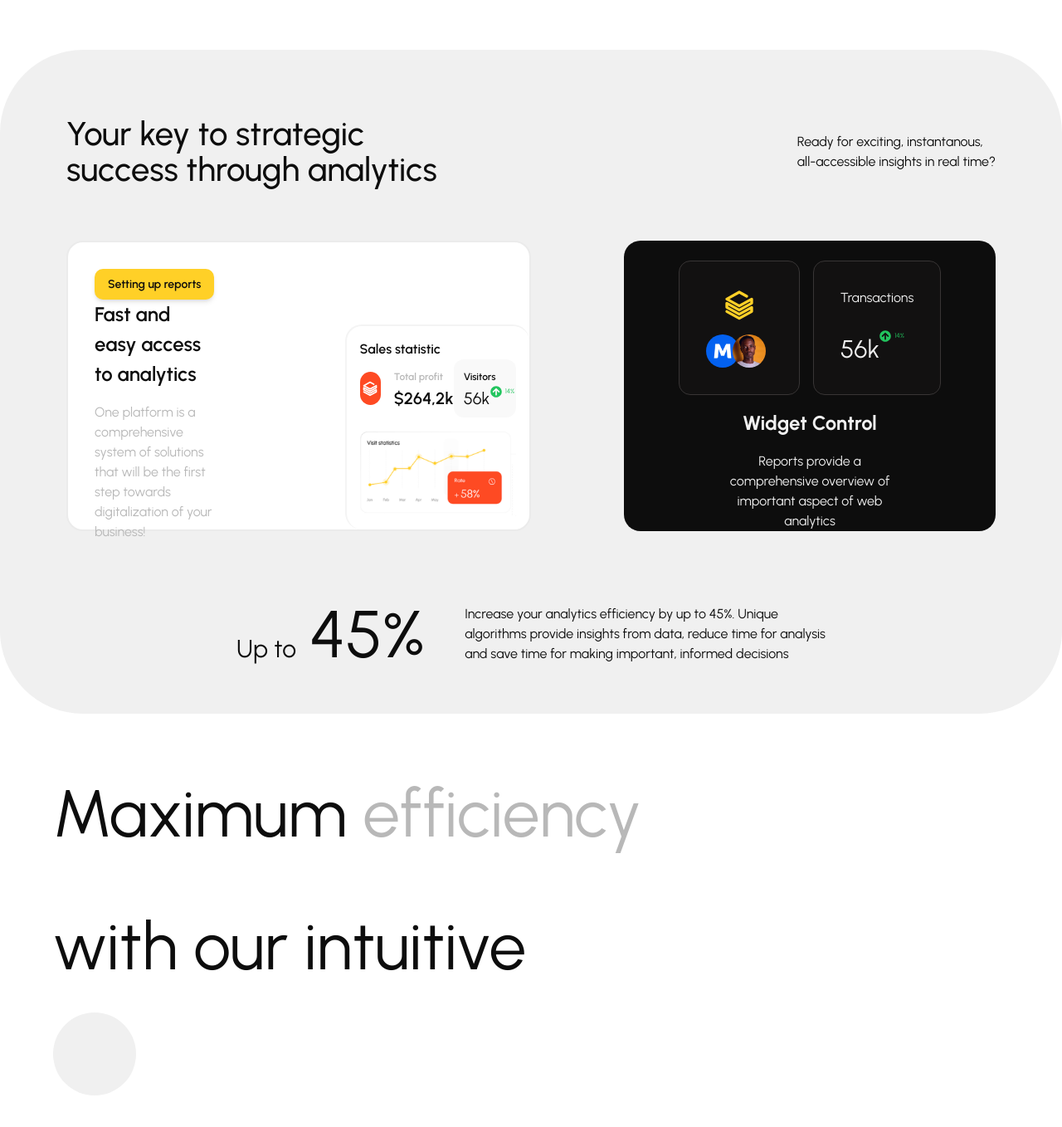
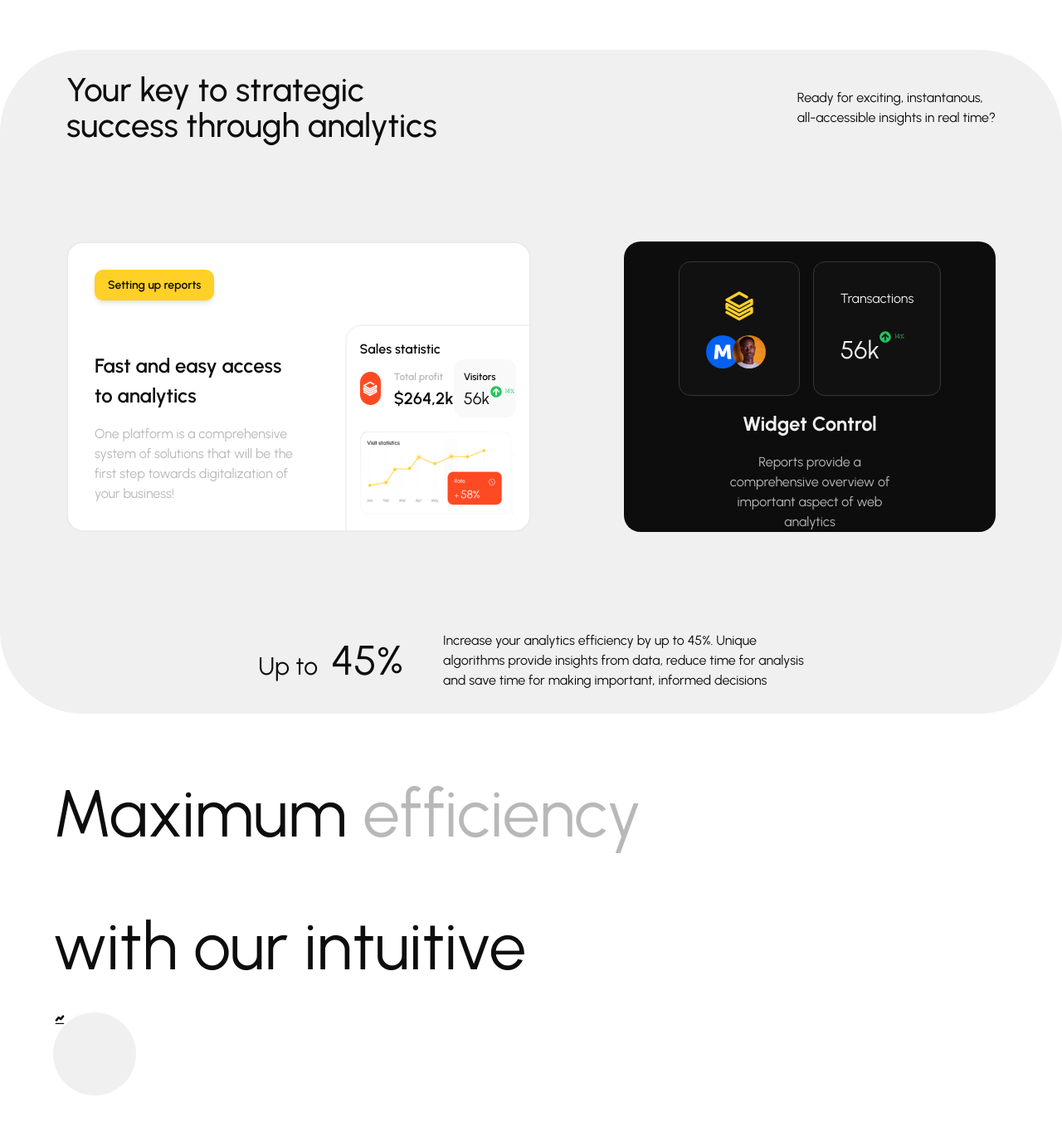
Before and after one commit to dejiborewa/moniepoint, a React (Vite) app: page / in a window 1280 px wide. Shown: the part 756-2114 px from the top of the page at 83% size. Built offline with nearby package versions, Linux system fonts and the light colour scheme.

Commit message:
fix: updates

```diff
--- a/src/components/analytics/analytics.tsx
+++ b/src/components/analytics/analytics.tsx
@@ -4,7 +4,7 @@ import { FaArrowCircleUp } from "react-icons/fa";
 
 const Analytics = () => {
   return (
-    <section className="w-auto h-screen rounded-[100px] bg-offWhite -mx-6 px-20 py-20 flex flex-col justify-around">
+    <section className="w-auto h-screen rounded-[100px] bg-offWhite -mx-6 px-20 flex flex-col justify-around">
       <div className="flex justify-between items-center">
         <h1 className="leading-[2.7rem] text-[40px] font-[500]">
           Your key to strategic
@@ -21,7 +21,7 @@ const Analytics = () => {
 
       <div className="flex items-center justify-between h-[350px] my-[4rem]">
         <div className="w-[50%] relative bg-white flex justify-between h-full p-8 rounded-[20px] border-[#ebebeb] border-2 my-10">
-          <div className="w-[30%] flex flex-col justify-between">
+          <div className="w-[50%] flex flex-col justify-between 2xl:w-[30%]">
             <Button
               classname="bg-yellow shadow-md py-2 px-4 rounded-[10px] text-[14px] font-semibold w-max"
               text="Setting up reports"
@@ -39,7 +39,7 @@ const Analytics = () => {
             </div>
           </div>
 
-          <div className="w-[40%] rounded-[20px] border-t-2 border-l-2 border-[#f4f4f4] p-4 flex flex-col justify-between gap-[1rem] absolute right-0 bottom-0 max-h-[350px]">
+          <div className="w-[40%] rounded-tl-[20px] border-t-2 border-l-2 border-[#f4f4f4] p-4 flex flex-col justify-between gap-[1rem] absolute right-0 bottom-0 max-h-[350px]">
             <div>
               <h2 className="font-semibold">Sales statistic</h2>
               <div className="flex">
@@ -115,7 +115,7 @@ const Analytics = () => {
           <h3 className="text-offWhite font-bold text-[24px] py-4">
             Widget Control
           </h3>
-          <p className="text-offWhite w-[50%] mx-auto">
+          <p className="text-darkGrey w-[50%] mx-auto">
             Reports provide a comprehensive overview of important aspect of web
             analytics
           </p>
@@ -125,9 +125,7 @@ const Analytics = () => {
       <div className="flex justify-center items-center gap-[3rem]">
         <div>
           <span className="text-[30px] mr-4">Up to</span>
-          <span className="text-[50px] lg:text-[80px] 2xl:text-[150px]">
-            45%
-          </span>
+          <span className="text-[50px] 2xl:text-[150px]">45%</span>
         </div>
 
         <span>
--- a/src/components/efficiency/efficiency.tsx
+++ b/src/components/efficiency/efficiency.tsx
@@ -1,4 +1,4 @@
-// import { TiChartLine } from "react-icons/ti";
+import { TiChartLine } from "react-icons/ti";
 
 const Efficiency = () => {
   return (
@@ -9,7 +9,11 @@ const Efficiency = () => {
       </h1>
 
       <div>
-        <div className="w-[100px] h-[100px] bg-offWhite rounded-full"></div>
+        <div className="w-[100px] h-[100px] bg-offWhite rounded-full">
+          <span className="bg-orange w-[40px] h-[40px] rounded-[10px]">
+            <TiChartLine />
+          </span>
+        </div>
       </div>
     </section>
   );
```
